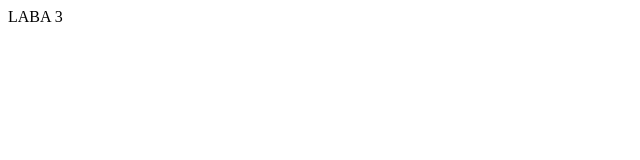
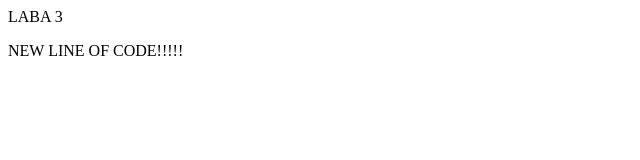
Before and after one commit to olepam/laba-3, a plain HTML site: page index.html in a window 1280 px wide. Shown: the whole page, without its empty margins (0-640 px from the left). Drawn offline with Linux system fonts and the light colour scheme.

Commit message:
add new p tag
add new p tag

```diff
--- a/index.html
+++ b/index.html
@@ -8,5 +8,6 @@
 </head>
 <body>
     LABA 3
+    <p>NEW LINE OF CODE!!!!!</p>
 </body>
 </html>
```
